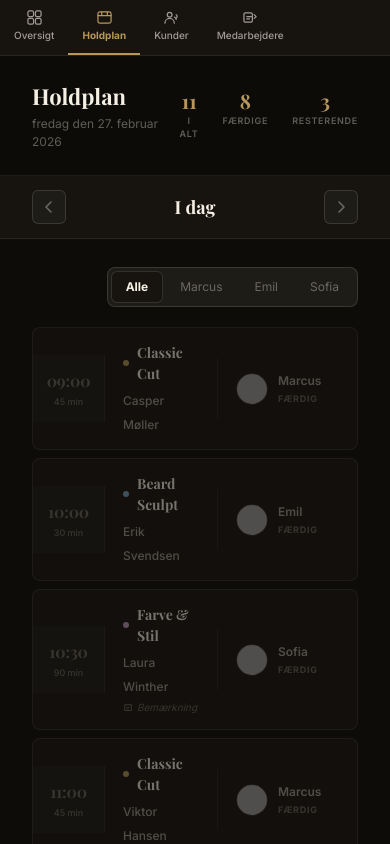
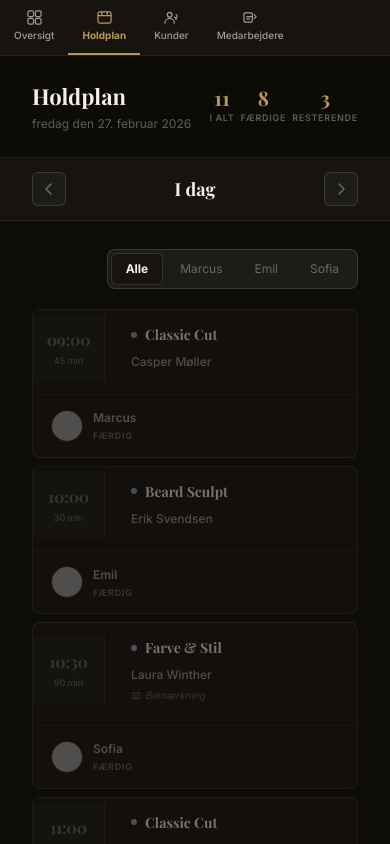
Before and after one commit to SloThdk/BookFlow, a Next.js app: page /admin in a window 390 px wide. Shown: the top 844 px of the page. Built offline with nearby package versions, Linux system fonts and the light colour scheme; grey boxes are pictures that could not be loaded; a web font is replaced by a local one.

Commit message:
fix: mobile overlap - appt-row wraps, Flyt button no overlap, admin card fix, emp-grid full-width

```diff
--- a/app/admin/page.tsx
+++ b/app/admin/page.tsx
@@ -104,6 +104,7 @@ function ApptRow({ appt, isPast }: { appt: Appt; isPast: boolean }) {
       opacity: isPast ? 0.45 : 1,
     }}>
       <div
+        className="appt-card-row"
         style={{ display: "flex", alignItems: "center", cursor: appt.notes ? "pointer" : "default" }}
         onClick={() => appt.notes && setOpen(o => !o)}
       >
@@ -214,7 +215,7 @@ export default function AdminPage() {
             <p style={{ fontSize: "12px", color: "var(--text-muted)" }}>{getFullDate(dayOffset)}</p>
           </div>
           {/* Stats inline in header */}
-          <div style={{ display: "flex", gap: "24px" }}>
+          <div className="stats-bar" style={{ display: "flex", gap: "24px" }}>
             {[
               { val: total,     label: "I alt" },
               { val: done,      label: "Færdige" },
@@ -229,7 +230,7 @@ export default function AdminPage() {
         </div>
 
         {/* Date navigation bar */}
-        <div style={{
+        <div className="date-nav" style={{
           borderBottom: "1px solid var(--border)", background: "var(--surface)",
           display: "flex", alignItems: "center", justifyContent: "space-between",
           padding: "14px 32px",
@@ -258,8 +259,8 @@ export default function AdminPage() {
         <main style={{ padding: "28px 32px 80px", flex: 1 }}>
 
           {/* Barber filter tabs */}
-          <div style={{ display: "flex", justifyContent: "flex-end", marginBottom: "20px" }}>
-            <div style={{ display: "flex", background: "var(--surface-2)", border: "1px solid var(--border-strong)", borderRadius: "8px", padding: "3px", gap: "2px" }}>
+          <div style={{ display: "flex", justifyContent: "flex-end", marginBottom: "20px", overflow: "hidden" }}>
+            <div className="barber-tabs" style={{ display: "flex", background: "var(--surface-2)", border: "1px solid var(--border-strong)", borderRadius: "8px", padding: "3px", gap: "2px" }}>
               {BARBERS.map(b => (
                 <button key={b} onClick={() => setBarberFilter(b)} style={{
                   padding: "6px 14px", borderRadius: "6px", cursor: "pointer", fontSize: "12px", fontWeight: barberFilter === b ? 700 : 400,
--- a/app/globals.css
+++ b/app/globals.css
@@ -74,3 +74,38 @@ button { font-family: inherit; cursor: pointer; }
   .kpi-4, .kpi-5 { grid-template-columns: 1fr 1fr !important; }
   .four-col       { grid-template-columns: 1fr 1fr !important; }
 }
+
+/* ── Kunder / mobile card fixes ── */
+@media (max-width: 640px) {
+  .appt-row         { flex-wrap: wrap !important; gap: 10px !important; }
+  .appt-actions     { width: 100% !important; justify-content: flex-end !important;
+                      padding-top: 6px !important; border-top: 1px solid var(--border) !important; }
+  .appt-confirm-row { width: 100% !important; flex-wrap: wrap !important; gap: 6px !important; }
+  .customer-header  { flex-wrap: wrap !important; }
+  .customer-badges  { flex-wrap: wrap !important; gap: 4px !important; }
+  .cal-scroll       { overflow-x: auto !important; -webkit-overflow-scrolling: touch; }
+  .emp-grid         { grid-template-columns: 1fr !important; }
+  .appt-card-row    { flex-wrap: wrap !important; gap: 8px !important; }
+  .modal-inner      { padding: 16px !important; max-height: 90vh !important; overflow-y: auto !important; }
+  .modal-cols       { flex-direction: column !important; }
+}
+@media (max-width: 480px) {
+  .appt-actions button { font-size: 11px !important; padding: 5px 10px !important; }
+  .kunder-search    { padding: 10px 14px !important; }
+}
+
+/* ── Admin card mobile ── */
+@media (max-width: 580px) {
+  .appt-card-row              { flex-wrap: wrap !important; }
+  .appt-card-row > div:last-child {
+    width: 100% !important; min-width: 0 !important;
+    border-left: none !important;
+    border-top: 1px solid var(--border) !important;
+  }
+  /* Barber filter tabs scroll */
+  .barber-tabs                { overflow-x: auto !important; -webkit-overflow-scrolling: touch; flex-wrap: nowrap !important; }
+  /* Date nav wraps */
+  .date-nav                   { flex-wrap: wrap !important; gap: 8px !important; }
+  /* Stats row in header */
+  .stats-bar                  { flex-wrap: wrap !important; gap: 6px !important; }
+}
--- a/app/kunder/page.tsx
+++ b/app/kunder/page.tsx
@@ -245,10 +245,11 @@ function RescheduleModal({ appt, onClose, onConfirm }: {
       background: "rgba(0,0,0,0.7)", backdropFilter: "blur(6px)",
       display: "flex", alignItems: "center", justifyContent: "center", padding: "24px",
     }} onClick={e => { if (e.target === e.currentTarget) onClose(); }}>
-      <div style={{
+      <div className="modal-inner" style={{
         background: "var(--surface)", border: "1px solid var(--border-strong)",
         borderRadius: "14px", width: "100%", maxWidth: "500px",
         boxShadow: "0 32px 80px rgba(0,0,0,0.6)", overflow: "hidden",
+        maxHeight: "90dvh", overflowY: "auto",
       }}>
         {/* Header */}
         <div style={{ padding: "20px 24px", borderBottom: "1px solid var(--border)", display: "flex", alignItems: "center", justifyContent: "space-between" }}>
@@ -338,7 +339,7 @@ function RescheduleModal({ appt, onClose, onConfirm }: {
               fontSize: "13px", fontWeight: 700,
               cursor: saved || !selectedDate ? "default" : "pointer", transition: "all 0.2s",
             }}>
-              {saved ? "Aftale flyttet" : selectedDate ? `Bekræft — ${formattedDate} kl. ${time}` : "Vælg en dato"}
+              {saved ? "Aftale flyttet" : selectedDate ? `Bekræft — kl. ${time}` : "Vælg en dato"}
             </button>
           </div>
         </div>
@@ -361,7 +362,7 @@ function CustomerCard({ customer, onReschedule, onCancel }: {
   return (
     <div style={{ background: "var(--surface)", border: "1px solid var(--border-strong)", borderRadius: "10px", overflow: "hidden" }}>
       {/* Header row */}
-      <div onClick={() => setOpen(o => !o)} style={{ display: "flex", alignItems: "center", padding: "16px 20px", cursor: "pointer", gap: "16px" }}>
+      <div onClick={() => setOpen(o => !o)} className="customer-header" style={{ display: "flex", alignItems: "center", padding: "16px 20px", cursor: "pointer", gap: "16px" }}>
         {/* Initials avatar */}
         <div style={{
           width: "38px", height: "38px", borderRadius: "50%", flexShrink: 0,
@@ -377,7 +378,7 @@ function CustomerCard({ customer, onReschedule, onCancel }: {
           <div style={{ fontSize: "11px", color: "var(--text-muted)" }}>{customer.phone}</div>
         </div>
 
-        <div style={{ display: "flex", gap: "8px", alignItems: "center", flexShrink: 0 }}>
+        <div className="customer-badges" style={{ display: "flex", gap: "8px", alignItems: "center", flexShrink: 0 }}>
           {upcoming.length > 0 && (
             <span style={{ fontSize: "10px", fontWeight: 700, color: "var(--gold)", background: "var(--gold-dim)", border: "1px solid var(--gold-border)", borderRadius: "4px", padding: "2px 8px" }}>
               {upcoming.length} kommende
@@ -408,7 +409,7 @@ function CustomerCard({ customer, onReschedule, onCancel }: {
                 const isCancelling = cancellingId === appt.id;
 
                 return (
-                  <div key={appt.id} style={{
+                  <div key={appt.id} className="appt-row" style={{
                     display: "flex", alignItems: "center", gap: "14px",
                     padding: "14px 20px",
                     borderBottom: i < arr.length - 1 ? "1px solid var(--border)" : "none",
@@ -437,9 +438,9 @@ function CustomerCard({ customer, onReschedule, onCancel }: {
 
                     {/* Actions — only for future appointments */}
                     {!isPast && (
-                      <div style={{ flexShrink: 0, display: "flex", alignItems: "center", gap: "8px" }}>
+                      <div className="appt-actions" style={{ flexShrink: 0, display: "flex", alignItems: "center", gap: "8px" }}>
                         {isCancelling ? (
-                          <div style={{ display: "flex", alignItems: "center", gap: "8px" }}>
+                          <div className="appt-confirm-row" style={{ display: "flex", alignItems: "center", gap: "8px" }}>
                             <span style={{ fontSize: "12px", color: "var(--text-secondary)", fontWeight: 500 }}>Er du sikker?</span>
                             <button onClick={() => { onCancel(appt.id); setCancellingId(null); }} style={{
                               background: "rgba(239,68,68,0.12)", border: "1px solid rgba(239,68,68,0.35)",
--- a/app/medarbejdere/page.tsx
+++ b/app/medarbejdere/page.tsx
@@ -510,7 +510,7 @@ export default function MedarbejderePage() {
             </p>
           </div>
 
-          <div style={{ display: "grid", gridTemplateColumns: "repeat(auto-fill, minmax(420px, 1fr))", gap: "16px" }}>
+          <div className="emp-grid" style={{ display: "grid", gridTemplateColumns: "repeat(auto-fill, minmax(min(100%, 420px), 1fr))", gap: "16px" }}>
             {EMPLOYEES.map(emp => (
               <EmployeeCard key={emp.id} emp={emp}/>
             ))}
```
